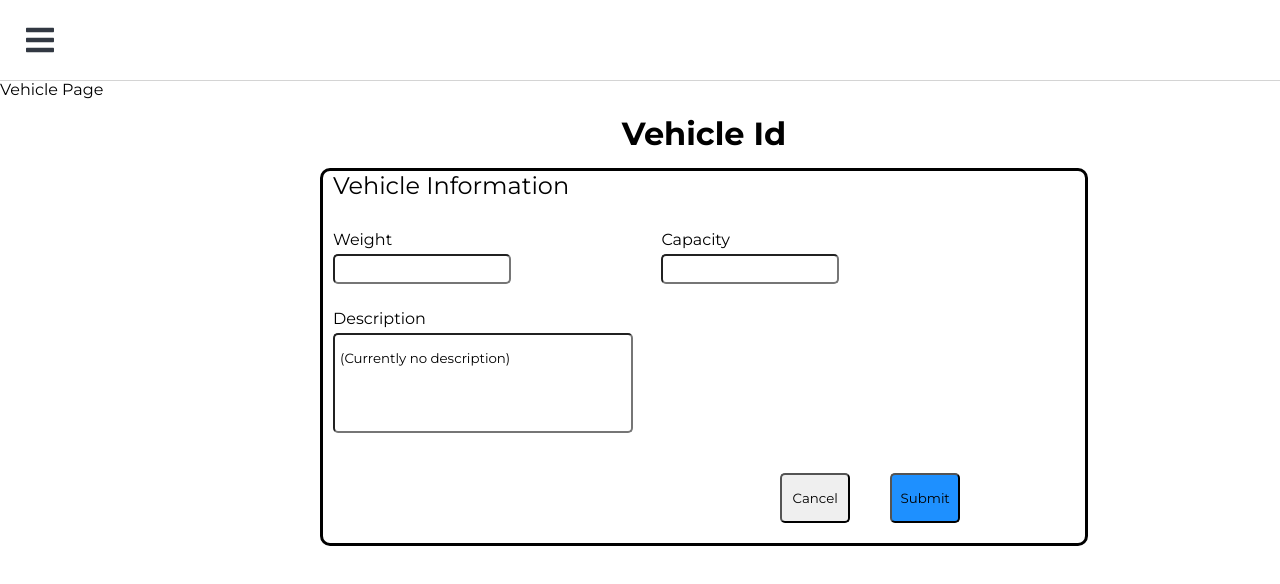
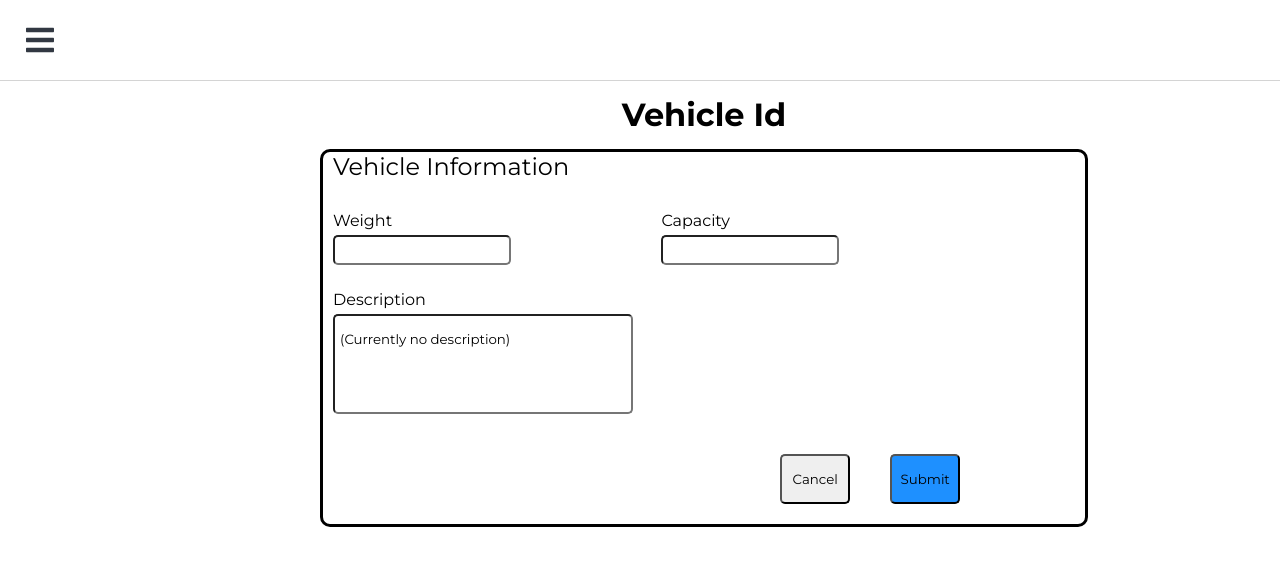
Before and after one commit to NhanVo-gmt/CNPM, a React (Create React App) app in the folder uwc/: page /vehicle in a window 1280 px wide. Shown: the top 584 px of the page. Built offline with nearby package versions, Linux system fonts and the light colour scheme.

Commit message:
fix: redirect default route to login

```diff
--- a/uwc/src/pages/VehiclePage/index.js
+++ b/uwc/src/pages/VehiclePage/index.js
@@ -6,10 +6,7 @@ function VehiclePage() {
   return (
     <div className='vehicle'>
       <NavBar />
-      Vehicle Page
-      <VehicleInformationComponent>
-
-      </VehicleInformationComponent>
+      <VehicleInformationComponent />
     </div>
   )
 }
--- a/uwc/src/routes/index.js
+++ b/uwc/src/routes/index.js
@@ -4,8 +4,13 @@ import WorkerPage from "../pages/WorkerPage";
 import VehiclePage from "../pages/VehiclePage";
 import MCPPage from "../pages/MCPPage";
 import SettingsPage from "../pages/SettingsPage";
+import { Navigate } from "react-router-dom";
 
 const routes = [
+    {
+        component: () => <Navigate to="/login" />,
+        path: "/",
+    },
     {
         component: LoginPage,
         path: "/login",
```
